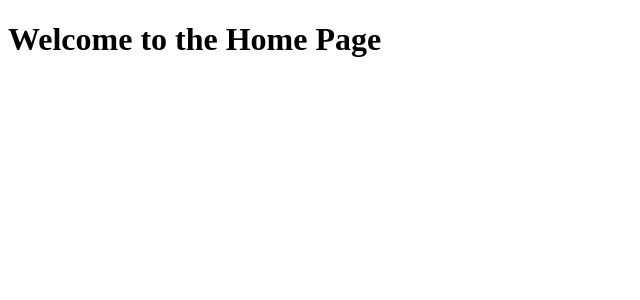
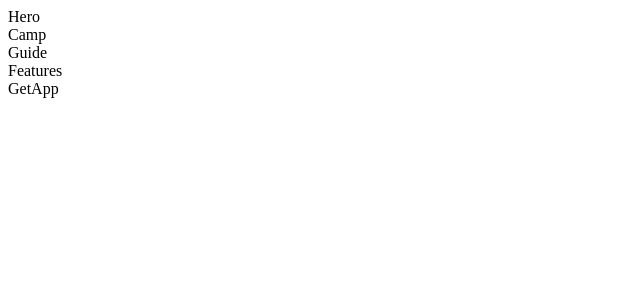
Before and after one commit to AvishkaGihan/travel_app, a Next.js app: page / in a window 1280 px wide. Shown: the top 300 px of the page, without its empty margins (0-640 px from the left). Built offline with nearby package versions, Linux system fonts and the light colour scheme.

Commit message:
Add new components for Home page layout and update structure

```diff
--- a/app/page.tsx
+++ b/app/page.tsx
@@ -1,8 +1,18 @@
+import Camp from "@/components/Camp";
+import Features from "@/components/Features";
+import GetApp from "@/components/GetApp";
+import Guide from "@/components/Guide";
+import Hero from "@/components/Hero";
+
 const Home = () => {
   return (
-    <h1 className="font-bold text-teal-500 text-2xl">
-      Welcome to the Home Page
-    </h1>
+    <>
+      <Hero />
+      <Camp />
+      <Guide />
+      <Features />
+      <GetApp />
+    </>
   );
 };
 
--- /dev/null
+++ b/components/Camp.tsx
@@ -0,0 +1,5 @@
+const Camp = () => {
+  return <div>Camp</div>;
+};
+
+export default Camp;
--- /dev/null
+++ b/components/Features.tsx
@@ -0,0 +1,5 @@
+const Features = () => {
+  return <div>Features</div>;
+};
+
+export default Features;
--- /dev/null
+++ b/components/GetApp.tsx
@@ -0,0 +1,5 @@
+const GetApp = () => {
+  return <div>GetApp</div>;
+};
+
+export default GetApp;
--- /dev/null
+++ b/components/Guide.tsx
@@ -0,0 +1,5 @@
+const Guide = () => {
+  return <div>Guide</div>;
+};
+
+export default Guide;
--- /dev/null
+++ b/components/Hero.tsx
@@ -0,0 +1,5 @@
+const Hero = () => {
+  return <div>Hero</div>;
+};
+
+export default Hero;
```
